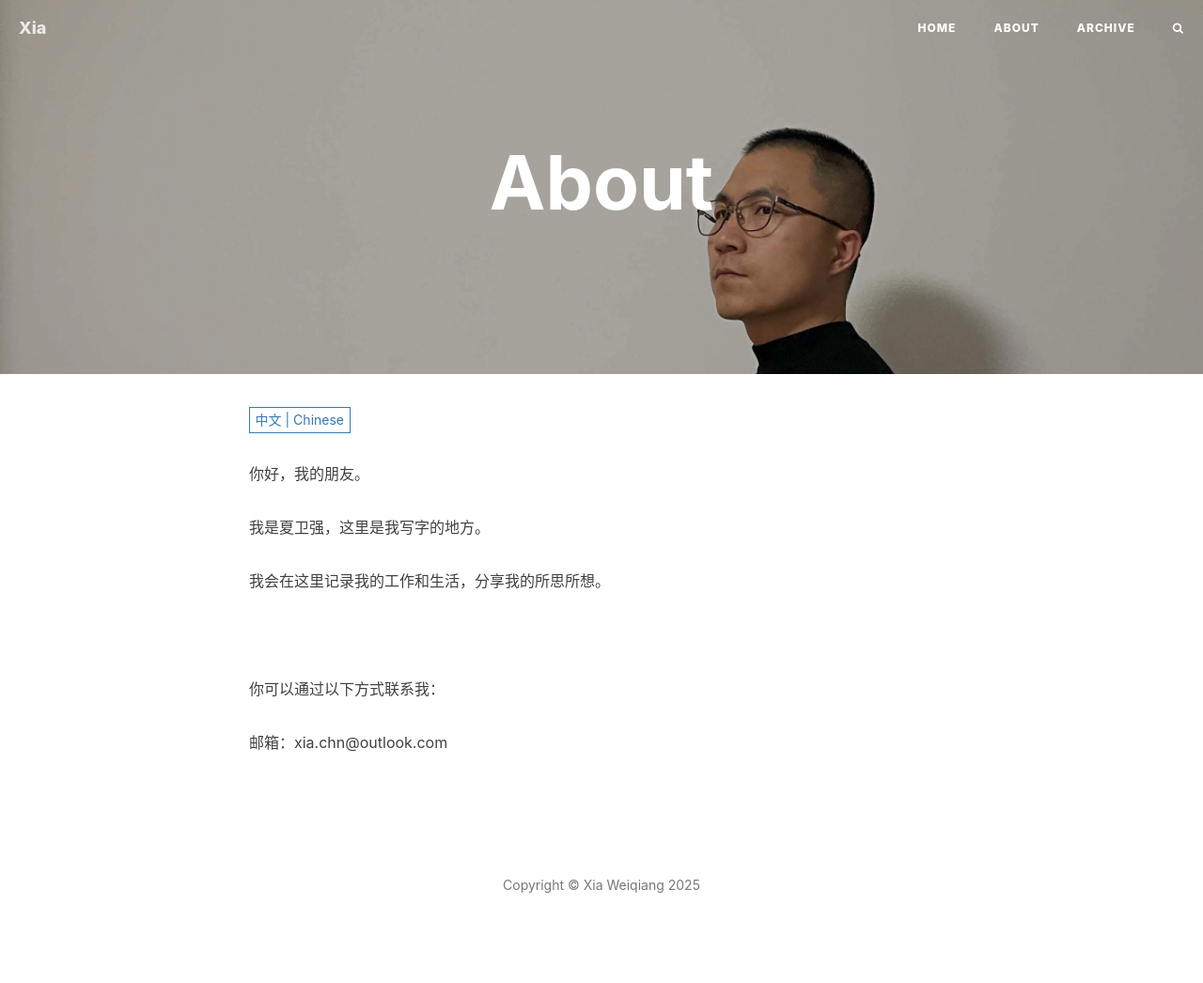
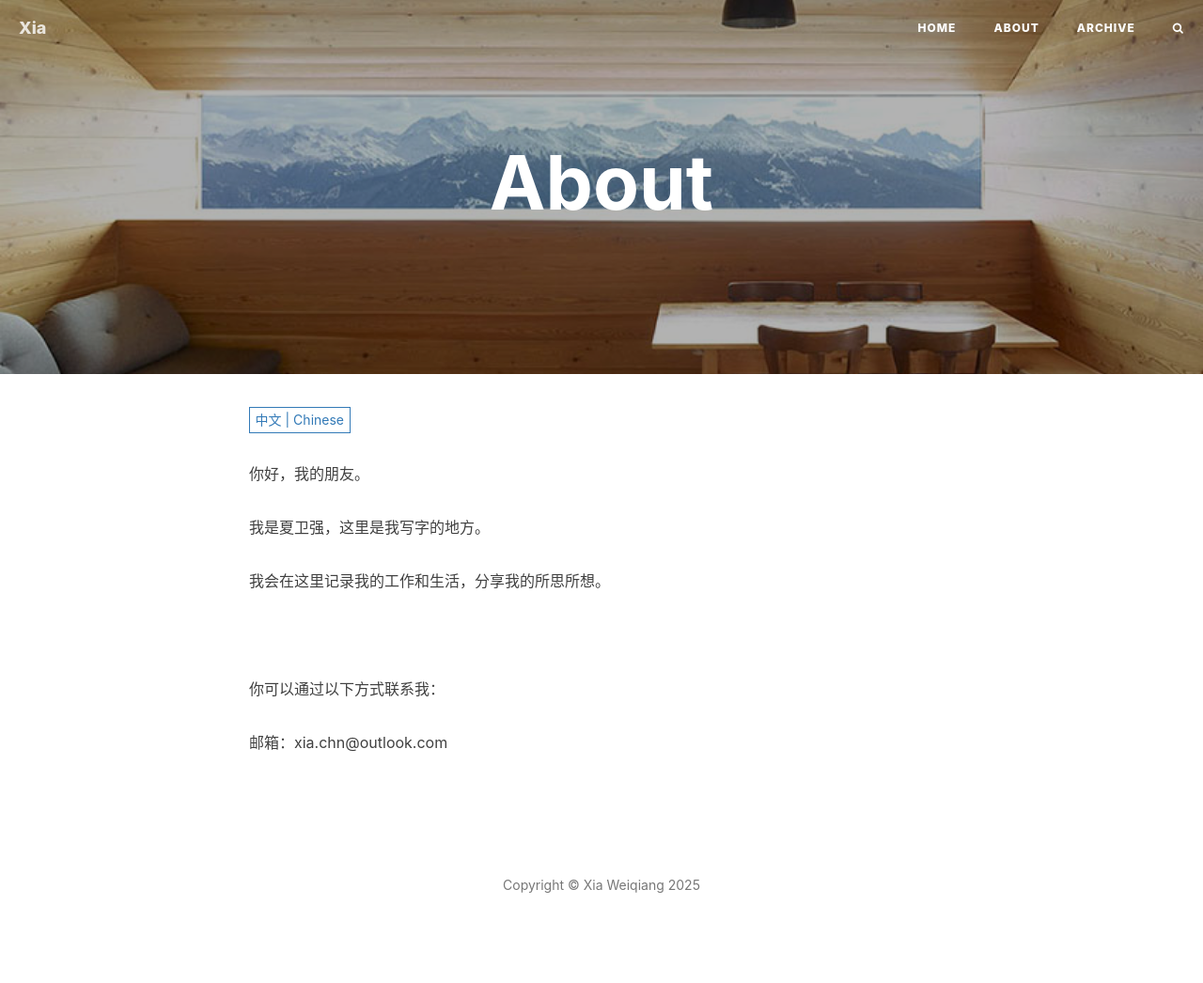
Before and after one commit to xiatour/xiatour.github.io, a Jekyll site: the page built from about.html, in a window 1280 px wide. Shown: the whole page at 94% size. Built offline with Jekyll 4.4.1, drawn with Linux system fonts in a browser that asks for light colours; nearby versions of some CDN libraries; comment, search, counter and statistics services are not loaded.

Commit message:
Update about.html

```diff
--- a/about.html
+++ b/about.html
@@ -2,7 +2,7 @@
 layout: page
 title: "About"
 # description: "「夏卫强这个人」"
-header-img: "img/bg-me.jpg"
+# header-img: "img/bg-me.jpg"
 header-mask: 0.3
 multilingual: true
 ---
```
